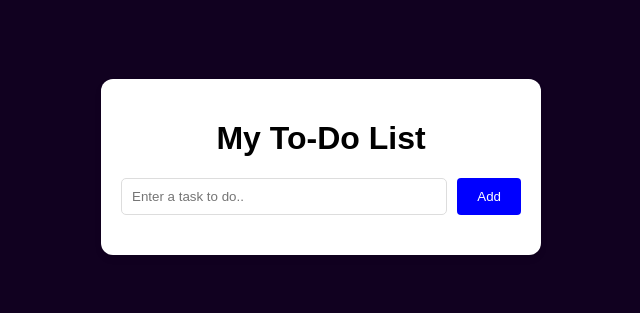
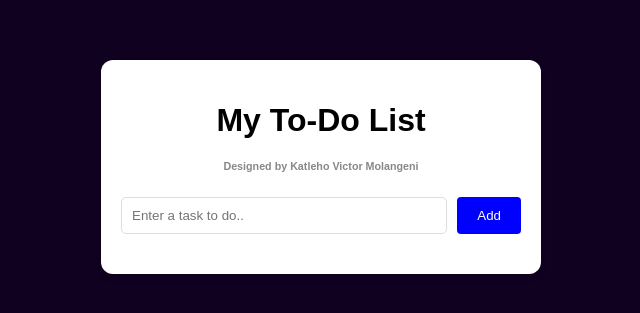
Before and after one commit to KatlehoVictorMolangeni/To-Do-List, a plain HTML site: page index.html in a window 1280 px wide. Shown: the part 233-546 px from the top of the page, without its empty margins (319-959 px from the left). Drawn offline with Linux system fonts and the light colour scheme.

Commit message:
Updated the app with new changes

```diff
--- a/Style.css
+++ b/Style.css
@@ -81,3 +81,9 @@ h1 {
 .delete-btn{
     color: #dc3545;
 }
+
+h6{
+    text-align: center;
+    color: #888;
+    margin-top: 1px;
+}
--- a/index.html
+++ b/index.html
@@ -9,6 +9,7 @@
 <body>
     <div class="container">
         <h1>My To-Do List</h1>
+        <h6>Designed by Katleho Victor Molangeni</h6>
         <div class="input-container">
             <input type="text" id="taskInput" placeholder="Enter a task to do..">
             <button id="addTask">Add</button>
```
